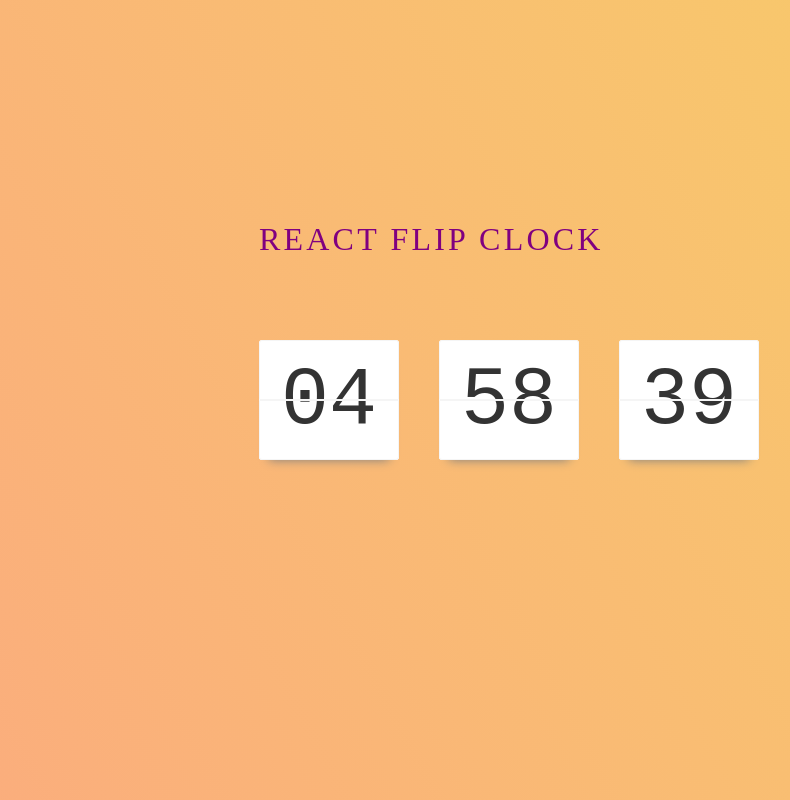
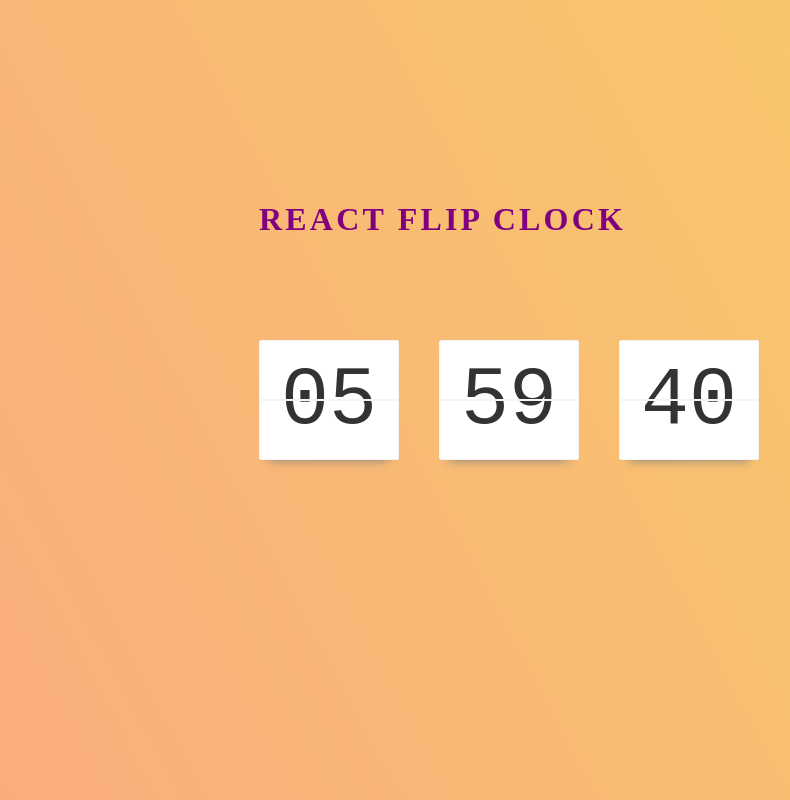
Before and after one commit to afung206/FlipClock, a React (Create React App) app: page / in a window 1280 px wide. Shown: the whole page, without its empty margins (131-921 px from the left). Built offline with nearby package versions, Linux system fonts and the light colour scheme; a web font is replaced by a local one.

Commit message:
More styling updates and fixed an issue were animation was only occuring during initial render

```diff
--- /dev/null
+++ b/src/assests/styles/modules/_mixins.scss
@@ -0,0 +1,22 @@
+// Animation mixin
+@mixin animate($name, $easing, $duration: 300ms, $delay: 0s, $iteration: 1, $direction: normal, $fill-mode: forwards) {
+	animation: $name $duration $easing $delay $iteration $direction $fill-mode;
+}
+
+@keyframes fold {
+    0% {
+        transform: rotateX(0deg);
+    }
+    100% {
+        transform: rotateX(-180deg);
+    }
+}
+
+@keyframes unfold {
+    0% {
+        transform: rotateX(180deg);
+    }
+    100% {
+        transform: rotateX(0deg);
+    }
+}
--- a/src/assests/styles/modules/_variables.scss
+++ b/src/assests/styles/modules/_variables.scss
@@ -8,26 +8,3 @@ $font-family: 'Droid Sans Mono', monospace;
 $font-size: 5em;
 $font-width: lighter;
 $font-color: lighten(black, 20%);
-
-// Animation mixin
-@mixin animate($name, $easing, $duration: 300ms, $delay: 0s, $iteration: 1, $direction: normal, $fill-mode: forwards) {
-	animation: $name $duration $easing $delay $iteration $direction $fill-mode;
-}
-
-@keyframes fold {
-    0% {
-        transform: rotateX(0deg);
-    }
-    100% {
-        transform: rotateX(-180deg);
-    }
-}
-
-@keyframes unfold {
-    0% {
-        transform: rotateX(180deg);
-    }
-    100% {
-        transform: rotateX(0deg);
-    }
-}
--- a/src/components/Card/AnimatedCard.scss
+++ b/src/components/Card/AnimatedCard.scss
@@ -1,4 +1,5 @@
 @import '../../assests/styles/modules/variables';
+@import '../../assests/styles/modules/mixins';
 
 .AnimatedFlipCard {
 	display: flex;
@@ -48,37 +49,14 @@
 			transform: translateY(50%);
         }
     }
-}
 
-.fold {
+	&.fold {
 		@include animate(fold, $easeInOut, 0.6s);
 		transform-style: preserve-3d;
 	}
 
-.unfold {
+	&.unfold {
 		@include animate(unfold, $easeInOut, 0.6s);
 		transform-style: preserve-3d;
 	}
-
-// Animation mixin
-@mixin animate($name, $easing, $duration: 300ms, $delay: 0s, $iteration: 1, $direction: normal, $fill-mode: forwards) {
-	animation: $name $duration $easing $delay $iteration $direction $fill-mode;
 }
-
-@keyframes fold {
-    0% {
-        transform: rotateX(0deg);
-    }
-    100% {
-        transform: rotateX(-180deg);
-    }
-}
-
-@keyframes unfold {
-    0% {
-        transform: rotateX(180deg);
-    }
-    100% {
-        transform: rotateX(0deg);
-    }
-}
--- a/src/components/Card/StaticCard.scss
+++ b/src/components/Card/StaticCard.scss
@@ -8,7 +8,6 @@
 	height: 50%;
 	overflow: hidden;
 	border: 1px solid $border;
-}
 
 	span {
 		font-size: $font-size;
@@ -16,6 +15,7 @@
 		font-weight: $font-width;
 		color: $font-color;
 	}
+}
 
 .upperCard {
 	align-items: flex-end;
--- a/src/components/Card/StaticCard.tsx
+++ b/src/components/Card/StaticCard.tsx
@@ -4,7 +4,6 @@ import { FunctionComponent } from 'react';
 
 export interface StaticCardItemProps {
     position: string;
-    midday?: string;
     digit: String;
 }
 
--- a/src/components/FlipClock/FlipClock.tsx
+++ b/src/components/FlipClock/FlipClock.tsx
@@ -18,17 +18,16 @@ export const FlipClock: FunctionComponent = () => {
 
     useEffect(() => {
         timerID = setInterval(() => {
+          console.log("FlipClock::Updating time...");
           return updateTime();
-        }, 100);
+        }, 50);
         return () => {
             clearInterval(timerID);
         }
-    }, []);
+    }, [hours, minutes, seconds]);
 
     const updateTime = () => {
-      // get new date
       const time = new Date();
-      // set time units
       const currentMinutes = time.getMinutes();
       const currentSeconds = time.getSeconds();
       let currentHours = time.getHours() % 12;
--- a/src/components/FlipClock/FlipUnitContainer.tsx
+++ b/src/components/FlipClock/FlipUnitContainer.tsx
@@ -17,7 +17,7 @@ export const FlipUnitContainer: FunctionComponent<FlipUpContainerProps> = (props
 
     // to prevent a negative value
     if (props.unit !== "hours") {
-      previousDigit = previousDigit === '-1' ? '59' : previousDigit;
+      previousDigit = previousDigit === '-1' ? '0' : previousDigit;
     } else {
       previousDigit = previousDigit === '-1' ? '12' : previousDigit;
     }
@@ -35,14 +35,14 @@ export const FlipUnitContainer: FunctionComponent<FlipUpContainerProps> = (props
     const digit2 = !props.shuffle ? previousDigit : currentDigit;
 
     // shuffle animations
-    const animation1 = !props.shuffle ? "fold" : "unfold";
-    const animation2 = props.shuffle ? "fold" : "unfold";
+    const animation1 = props.shuffle ? "fold" : "unfold";
+    const animation2 = !props.shuffle ? "fold" : "unfold";
 
     return (
         <>
           <div className={"flipUnitContainer"}>
-            <StaticCard position={"upperCard"} digit={previousDigit} />
-            <StaticCard position={"lowerCard"} digit={currentDigit} />
+            <StaticCard position={"upperCard"} digit={currentDigit} />
+            <StaticCard position={"lowerCard"} digit={previousDigit} />
             <AnimatedCard digit={digit1} animation={animation1} />
             <AnimatedCard digit={digit2} animation={animation2} />
           </div>
--- a/src/components/Header/HeaderContent.scss
+++ b/src/components/Header/HeaderContent.scss
@@ -3,11 +3,11 @@
 header {
 	display: flex;
 	position: absolute;
-	top: 200px;
+	top: 180px;
 
 	h1 {
 		font-family: 'Droid Sans Mono';
-		font-weight: lighter;
+		font-weight: bold;
 		text-transform: uppercase;
 		letter-spacing: 0.1em;
 		color: purple;
```
Also changed, not shown: 1 other file (tests, documents, lock files or other folders). Lines whose indentation alone changed are shown as unchanged.
